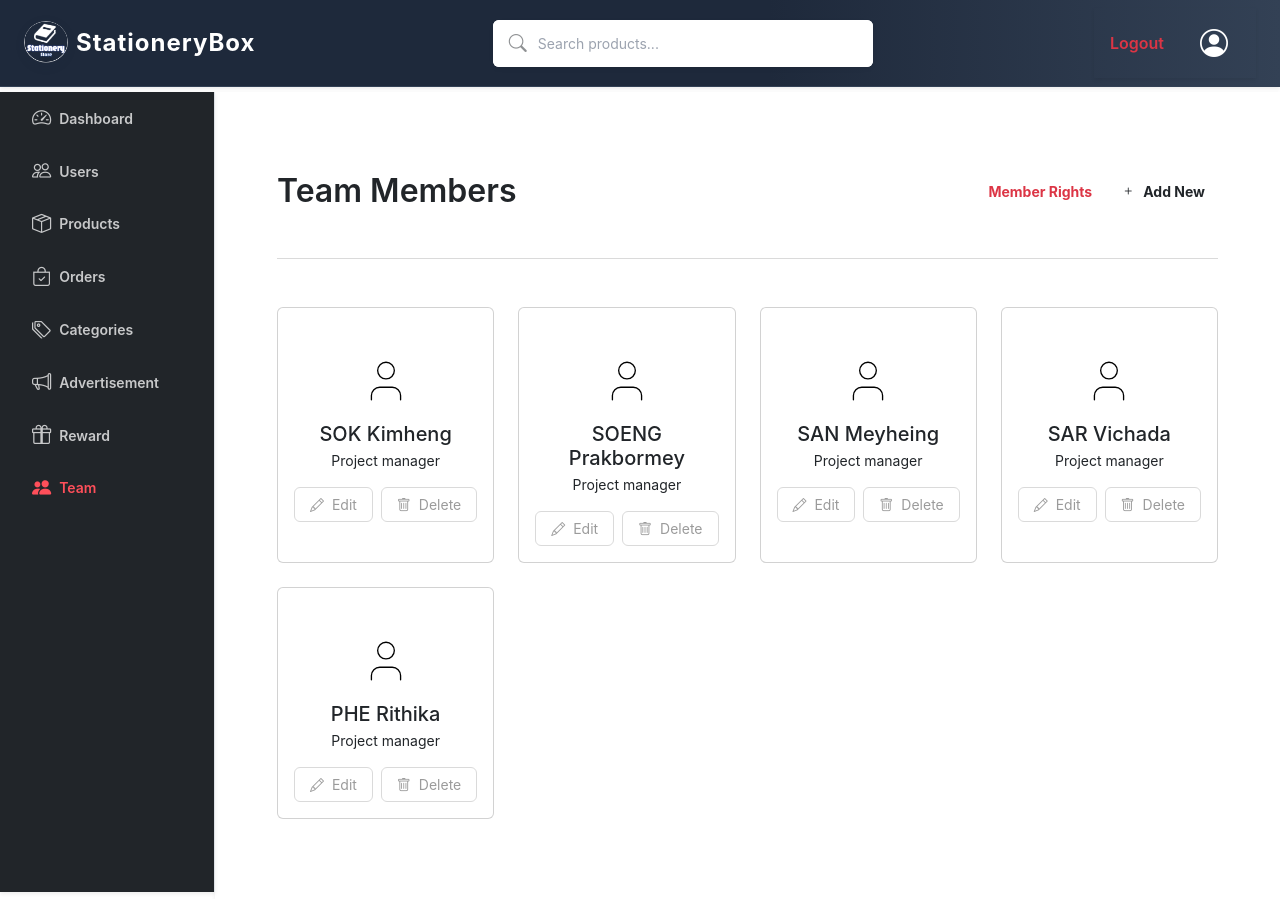
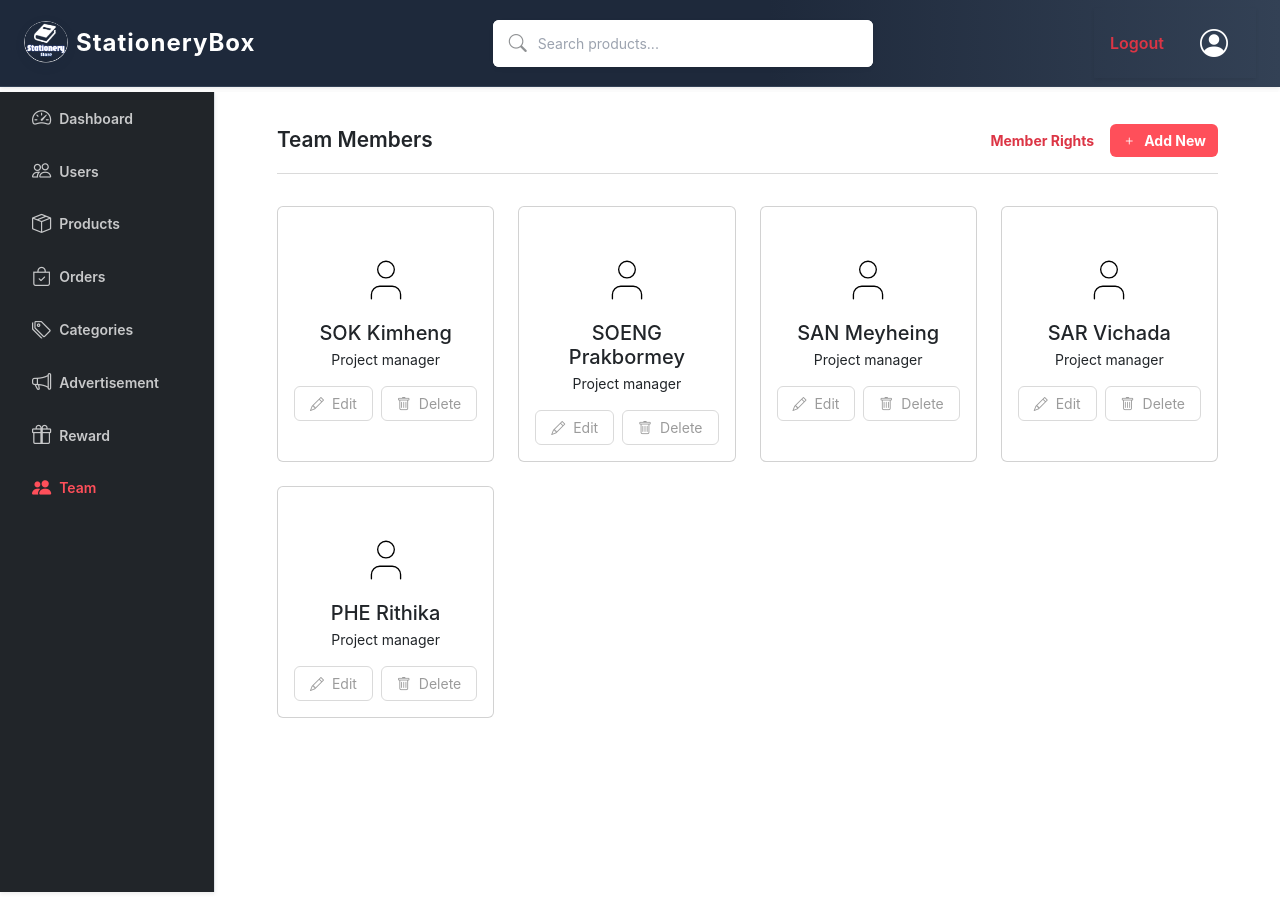
Before and after one commit to Kimheng-SOK/Stationery-Store, a Vue app: page /admin/teams in a window 1280 px wide. Built offline with nearby package versions, Linux system fonts and the light colour scheme; sample sign-in values are in the browser's storage; the HTML template or start-up script is replaced by a standard one.

Commit message:
edit ManageTeam

```diff
--- a/src/App.vue
+++ b/src/App.vue
@@ -5,5 +5,6 @@ export default {
 </script>
 
 <template>
+
   <router-view />
 </template>
--- a/src/views/admin/ManageTeams.vue
+++ b/src/views/admin/ManageTeams.vue
@@ -1,9 +1,9 @@
 <template>
-  <div class="container-fluid py-4 py-md-5">
+  <div class="container-fluid py-2 py-md-0">
     <div style="max-width: 1175px; margin: 0 auto; padding: 0 20px">
       <!-- Header Section -->
-      <div class="d-flex flex-column flex-md-row justify-content-between align-items-md-center gap-4 mb-5">
-        <h1 class="text-design-dark mb-0" style="font-size: 2rem; font-weight: 600">
+      <div class="d-flex flex-column flex-md-row justify-content-between align-items-md-center gap-3 mb-3">
+        <h1 class="text-design-dark mb-0" style="font-size: 1.3rem; font-weight: 600">
           Team Members
         </h1>
         <div class="d-flex flex-column flex-sm-row align-items-start align-items-sm-center gap-3">
@@ -22,7 +22,7 @@
       </div>
 
       <!-- Divider -->
-      <div style="height: 1px; background-color: #dadada; margin-bottom: 3rem"></div>
+      <div style="height: 1px; background-color: #dadada; margin-bottom: 2rem"></div>
 
       <!-- Team Members Grid -->
       <div class="row g-4">
@@ -151,6 +151,7 @@
 </template>
 
 <script setup lang="ts">
+import { convertCompilerOptionsFromJson } from 'typescript'
 import { ref } from 'vue'
 
 interface TeamMember {
@@ -242,4 +243,13 @@ const handleDelete = (id: string) => {
 .modal.show {
   display: block;
 }
+.btn-design-red {
+  background-color: #FF4F5A;
+  color: white;
+  border: none;
+}
+.btn-design-red:hover {
+  background-color: #d9363e;
+}
+
 </style>
```
Also changed, not shown: src/stores/teamService.ts (line endings or trailing spaces).
